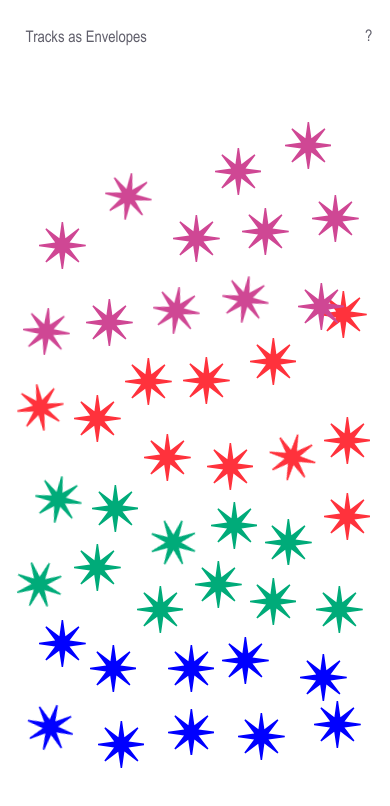
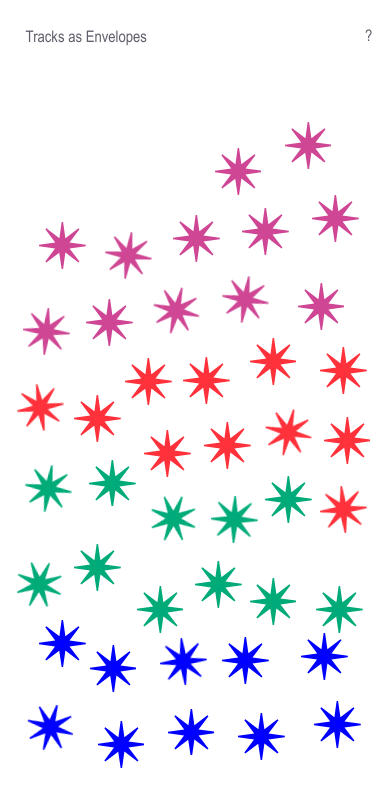
Before and after one commit to it5pa/tracks, a plain HTML site: page index.html in a window 390 px wide. Drawn offline with Linux system fonts and the light colour scheme.

Commit message:
Update style.css

```diff
--- a/style.css
+++ b/style.css
@@ -580,16 +580,17 @@ input[type="range"]{
   rotate: 107deg;
 }
 #episode6 {
-  bottom: 17vh;
-  left: 77vw;
+bottom: 19.4vh;
+left: 77.2vw;
 }
 #episode7 {
   bottom: 19vh;
   left: 57vw;
 }
 #episode8 {
-  bottom: 18vh;
-  left: 43vw;
+bottom: 18.8vh;
+left: 41.1vw;
+transform: rotate(-5deg);
 }
 #episode9 {
   bottom: 18vh;
@@ -624,46 +625,48 @@ input[type="range"]{
     left: 4vw;
   }
   #episode17 {
-    bottom: 38vh;
-    left: 9vw;
+    bottom: 39.3vh;
+    left: 6.5vw;
     rotate: 9deg;
   }
   #episode18 {
-    bottom: 37vh;
-    left: 23.5vw;
+    bottom: 40vh;
+    left: 22.8vw;
   }
   #episode19 {
-    bottom: 33vh;
+    bottom: 35.8vh;
     left: 38.5vw;
     rotate: 22deg;
   }
   #episode20 {
-    bottom: 35vh;
+    bottom: 35.7vh;
     left: 54vw;
+    transform: rotate(2deg);
   }
   #episode21 {
-    bottom: 33vh;
+    bottom: 38vh;
     left: 68vw;
   }
   #episode22 {
-    bottom: 36vh;
-    left: 83vw;
+    bottom: 36.9vh;
+    left: 82vw;
+    transform: rotate(-5deg);
   }
   #episode23 {
     bottom: 45vh;
     left: 83vw;
   }
   #episode24 {
-    bottom: 43vh;
-    left: 69vw;
+    bottom: 46vh;
+    left: 67.9vw;
     rotate: 58deg;
   }
   #episode25 {
-    bottom: 42vh;
-    left: 53vw;
+    bottom: 44.4vh;
+    left: 52.3vw;
   }
   #episode26 {
-    bottom: 43vh;
+    bottom: 43.5vh;
     left: 37vw;
   }
   #episode27 {
@@ -676,7 +679,7 @@ input[type="range"]{
     transform: rotate(-9deg);
   }
   #episode29 {
-    bottom: 53.3;
+    bottom: 53.3vh;
     left: 82vw;
   }
   #episode30 {
@@ -703,7 +706,7 @@ input[type="range"]{
   #episode35 {
     bottom: 60.4vh;
     left: 39.3vw;
-    rotate: 7deg;
+    transform: rotate(7deg);
   }
   #episode36 {
     bottom: 59vh;
@@ -727,7 +730,7 @@ input[type="range"]{
     left: 44.4vw;
   }
   #episode41 {
-    bottom: 67h;
+    bottom: 67vh;
     left: 27vw;
     rotate: 8deg;
   }
```
